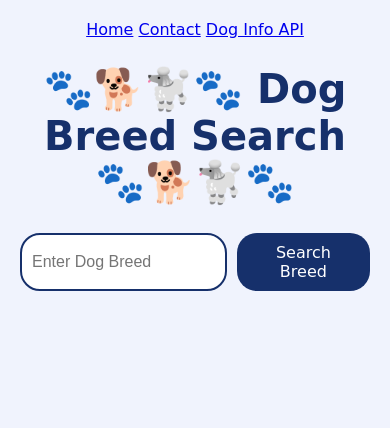
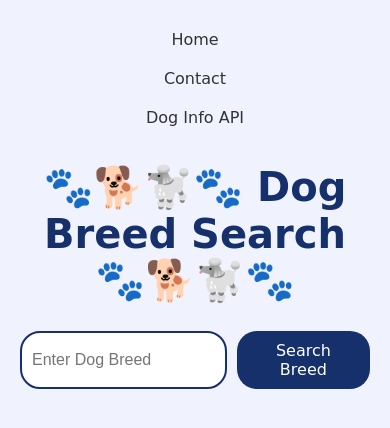
Before and after one commit to JessCapo/BootcampProject2, a plain HTML site: page index.html in a window 390 px wide. Drawn offline with Linux system fonts and the light colour scheme.

Commit message:
added styling for nav bar, stacks vertically when on mobile device

```diff
--- a/index.html
+++ b/index.html
@@ -6,7 +6,7 @@
     <title>Dog Breed Image Finder</title>
     <link rel="stylesheet" href="./style.css">
 </head>
-<body class="header-nav">
+<body class="nav-container">
     <a href="./index.html">Home</a>
     <a href="./contact.html">Contact</a>
     <a href="https://dog.ceo/dog-api/" target="_blank">Dog Info API</a>
--- a/style.css
+++ b/style.css
@@ -85,3 +85,22 @@ h1{
     grid-template-columns:repeat(3, 1fr);
   }
 }
+
+.nav-container {
+  display: flex;
+  flex-direction: column;
+  align-items: center;
+}
+
+.nav-container a {
+  padding: 10px;
+  text-decoration: none;
+  color: #333;
+}
+
+@media (min-width: 768px) {
+  .nav-container {
+    flex-direction: row; /* Switch to horizontal layout on desktop */
+    justify-content: space-around; /* Distribute items evenly */
+  }
+}
```
Also changed, not shown: contact.html (+1 -1 lines).
